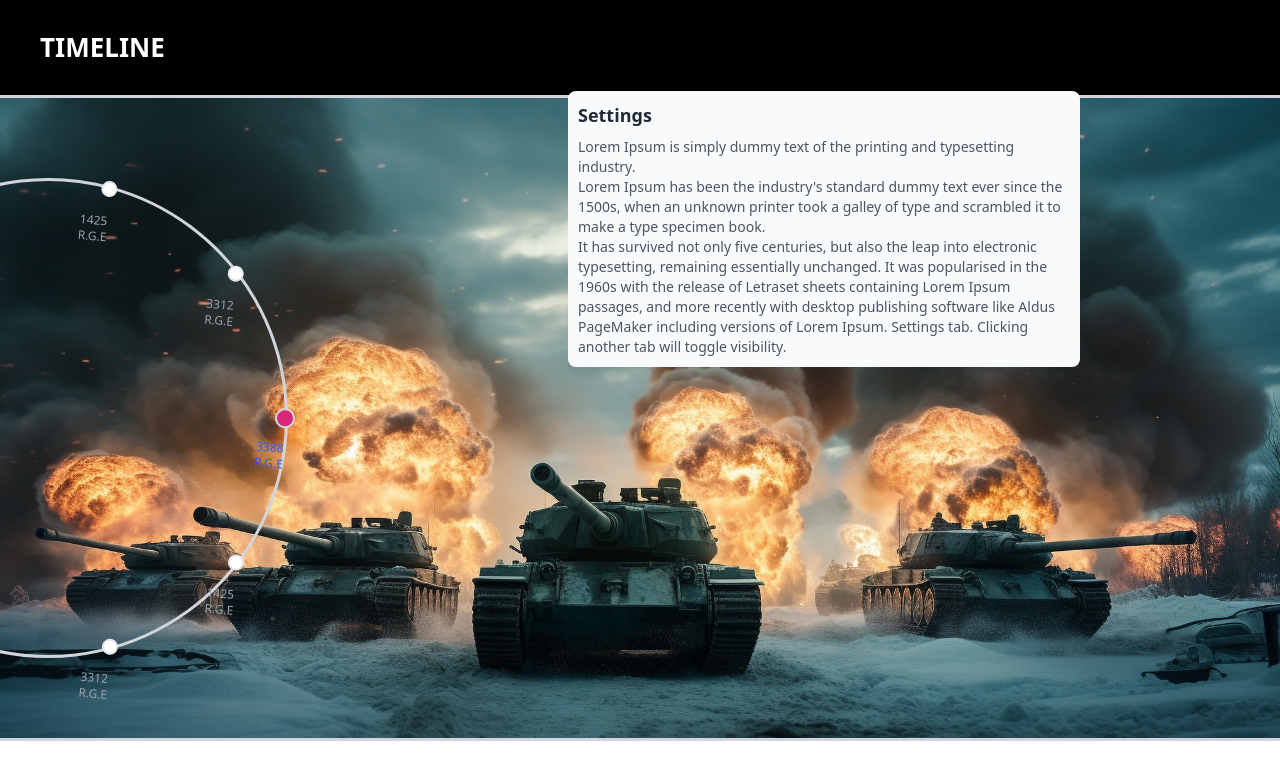
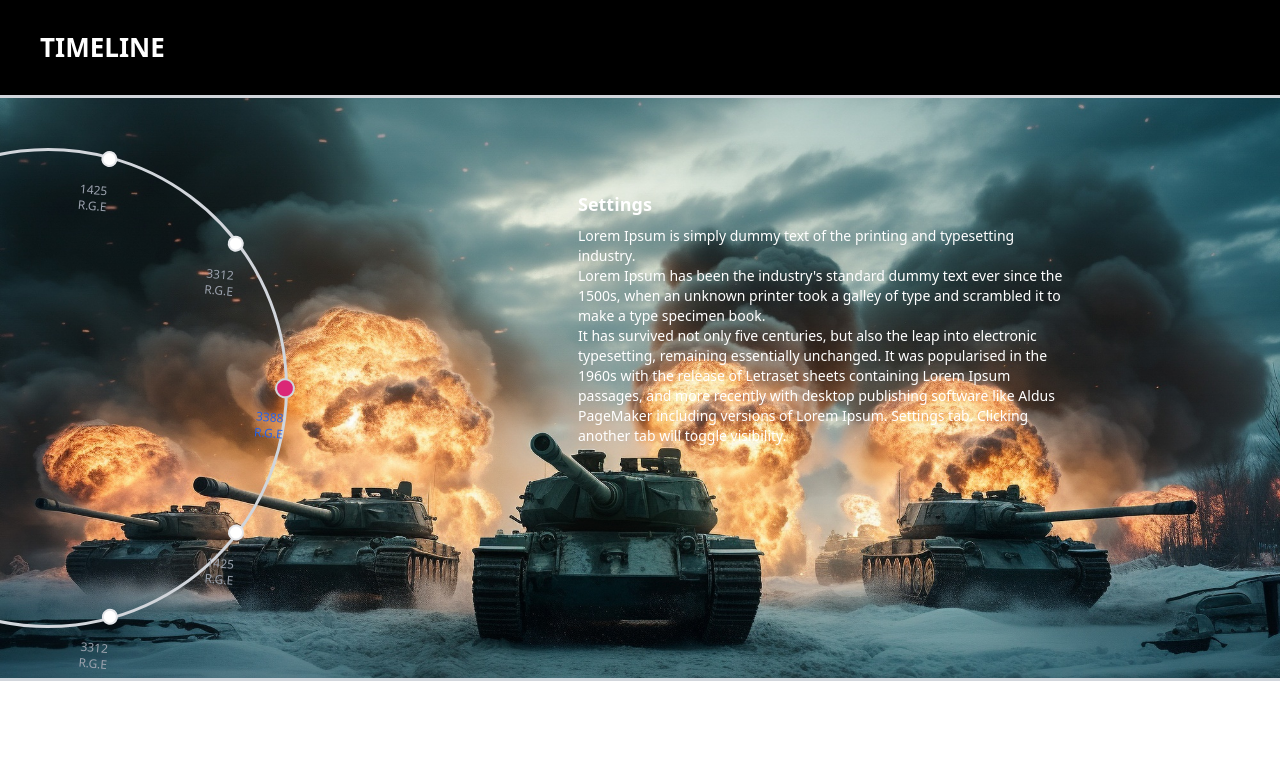
Before and after one commit to Narc2022/gracywoodsgames-timeline, a React (Create React App) app: page / in a window 1280 px wide. Shown: the top 780 px of the page. Built offline with nearby package versions, Linux system fonts and the light colour scheme.

Commit message:
text css

```diff
--- a/src/component/FullCircleRotateTabber.jsx
+++ b/src/component/FullCircleRotateTabber.jsx
@@ -55,10 +55,13 @@ const FullCircleRotateTabber = () => {
   const cssObject = {
     position: "absolute",
     width: "40%",
+    minHeight: "400px",
+    height: "max-content",
     right: "200px",
-    top: "91px",
+    top: "180px",
     padding: "10px",
     textAlign: "left",
+    color: "white",
   };
 
   // Function to split content into an array of paragraphs with blank lines
@@ -66,7 +69,7 @@ const FullCircleRotateTabber = () => {
     const paragraphs = content.split("\n\n");
 
     return paragraphs.map((text, index) => (
-      <p key={index} className="text-sm text-gray-600">
+      <p key={index} className="text-sm text-white">
         {text}
       </p>
     ));
@@ -83,9 +86,9 @@ const FullCircleRotateTabber = () => {
           backgroundImage: `url('/assets/bulgarian-war.jpg')`,
         }}
       >
-        <div className="relative -ml-[15%] mt-20">
+        <div className="relative -ml-[15%] mt-[50px]">
           {/* Rotating Half Circle */}
-          <div className="relative h-[480px] w-[480px] mb-20">
+          <div className="relative h-[480px] w-[480px] mb-[50px]">
             <div
               className="relative h-[480px] w-[480px] border-[3px] border-gray-300 rounded-full transition-transform duration-500"
               style={{
@@ -136,14 +139,14 @@ const FullCircleRotateTabber = () => {
           {tabs.map((tab) => (
             <div
               key={tab.id}
-              className={`p-4 rounded-lg bg-gray-50 ${
+              className={`p-4 rounded-lg text-white ${
                 activeTab === tab.id ? "block" : "hidden"
               }`}
               role="tabpanel"
               aria-labelledby={`${tab.id}-tab`}
               style={cssObject}
             >
-              <h3 className="text-lg font-semibold text-gray-800 mb-2">
+              <h3 className="text-lg font-bold text-[26px] text-white mb-2">
                 {tab.label}
               </h3>
               {splitContentIntoParagraphs(tab.content)}
```
